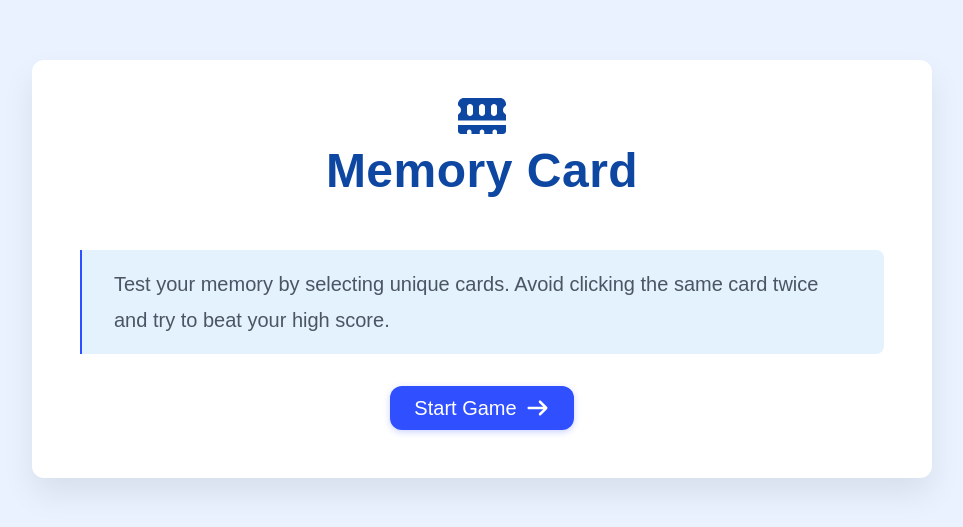
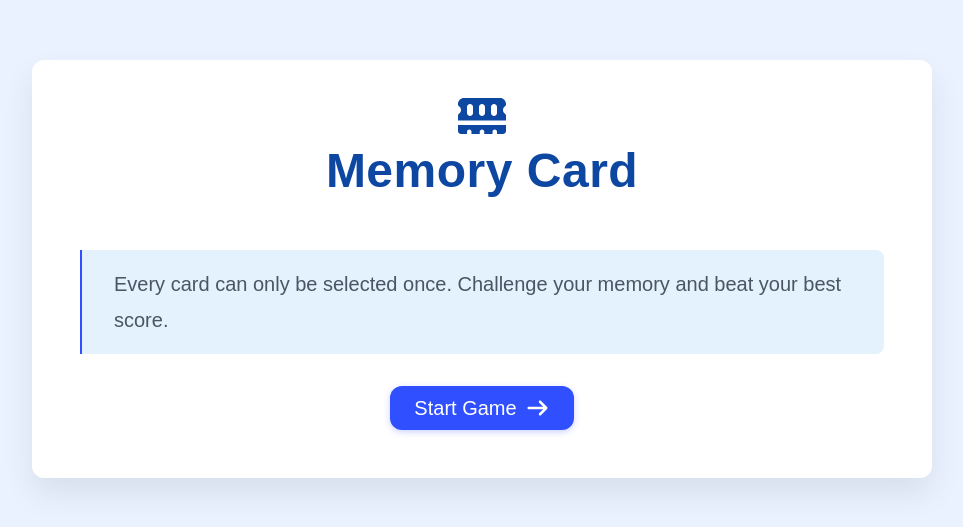
Before and after one commit to catalinbroinas/memory-card, a React (Vite) app: page / in a window 1280 px wide. Shown: the part 131-658 px from the top of the page, without its empty margins (158-1121 px from the left). Built offline with nearby package versions, Linux system fonts and the light colour scheme.

Commit message:
content(GameInfo): update info text

```diff
--- a/src/react/components/features/Game/StartScreen/GameInfo.jsx
+++ b/src/react/components/features/Game/StartScreen/GameInfo.jsx
@@ -5,8 +5,7 @@ function GameInfo({ onNext }) {
   return (
     <div className="game-info">
       <p className="game-info__desc">
-        Test your memory by selecting unique cards.
-        Avoid clicking the same card twice and try to beat your high score.
+        Every card can only be selected once. Challenge your memory and beat your best score.
       </p>
 
       <button
```
